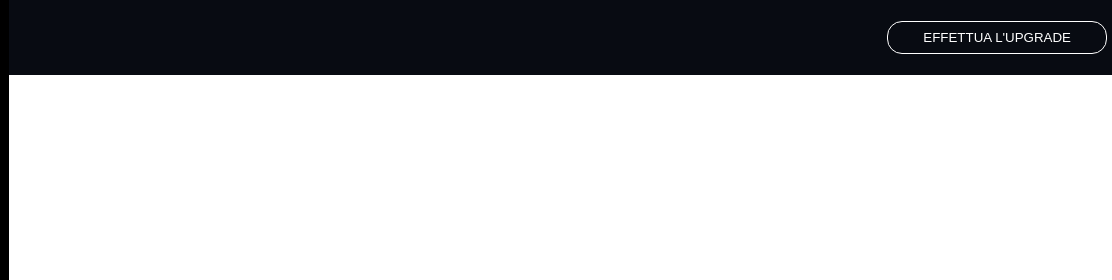
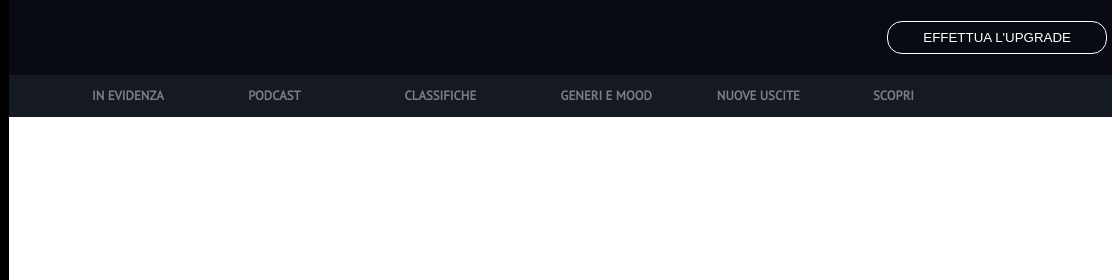
Before and after one commit to EligioBiasi/html-css-spotifyweb, a plain HTML site: page index.html in a window 1280 px wide. Shown: the top 280 px of the page, 168-1280 px from the left. Drawn offline with Linux system fonts and the light colour scheme.

Commit message:
upper menu main set-up

```diff
--- a/index.html
+++ b/index.html
@@ -74,7 +74,20 @@
                         <button class="upgrade-button">EFFETTUA L'UPGRADE</button>
                     </div>
                 </div>
+                <div class="blue-background">
+                    <div class="upper-menu">
+                        <ul class="flex wrap">
+                            <li>IN EVIDENZA</li>
+                            <li>PODCAST</li>
+                            <li>CLASSIFICHE</li>
+                            <li>GENERI E MOOD</li>
+                            <li>NUOVE USCITE</li>
+                            <li>SCOPRI</li>
+                        </ul>
+                    </div>
+                </div>
             </section>
+
 
 
         </div>
--- a/style.css
+++ b/style.css
@@ -27,6 +27,10 @@ ul{
 /* Generic class */
 .flex{
     display: flex;
+}
+
+.wrap{
+    flex-wrap: wrap;
 }
 
 .list{
@@ -72,6 +76,10 @@ ul{
     background-color: #080b12;
 }
 
+.blue-background{
+    background-color: #141922;
+}
+
 .upgrade-button{
     background-color: #080b12;
     color: white;
@@ -85,6 +93,11 @@ ul{
     padding: 1.3rem 0.3rem;
     justify-content: end;
 }
+.upper-menu{
+    width: 85%;
+    margin: 0 auto;
+}
+
 /* Specific class */
 div.center span{
     display: none;
@@ -133,6 +146,18 @@ div.playlist ul{
 div.playlist ul li{
     padding: 0.4rem 0;
 }
+
+div.upper-menu ul{
+    justify-content: center;
+    color: #7b7e82;
+}
+
+div.upper-menu ul li{
+    padding: 0.8rem 0;
+    font-size: 0.8em;
+    font-weight: bold;
+    width: calc(100%/4);
+}
 /* Smartphone first */
 
 @media screen and (min-width:639px) {
@@ -166,4 +191,20 @@ div.playlist ul li{
     .left-screen{
         width: calc(100% - 160px);
     }
+    div.upper-menu ul li{
+        width: calc(100%/3);
+    }
 }
+
+@media screen and (min-width:878px){
+    div.upper-menu ul li{
+        width: calc(100%/5);
+    }
+
+}
+
+@media screen and (min-width:1140px){
+    div.upper-menu ul li{
+        width: calc(100%/6);
+    }
+}
```
